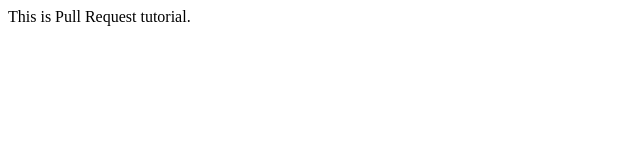
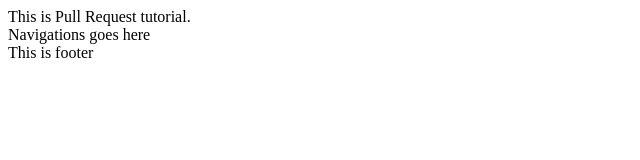
Before and after one commit to jagsir-singh/Pull_Request, a plain HTML site: page index.html in a window 1280 px wide. Shown: the whole page, without its empty margins (0-640 px from the left). Drawn offline with Linux system fonts and the light colour scheme.

Commit message:
New changes

```diff
--- a/index.html
+++ b/index.html
@@ -8,5 +8,11 @@
 	<header>
 		<div>This is Pull Request tutorial.</div>
 	</header>
+	<nav>
+		<div>Navigations goes here</div>
+	</nav>
+	<footer>
+		<div>This is footer</div>
+	</footer>
 </body>
 </html>
```
